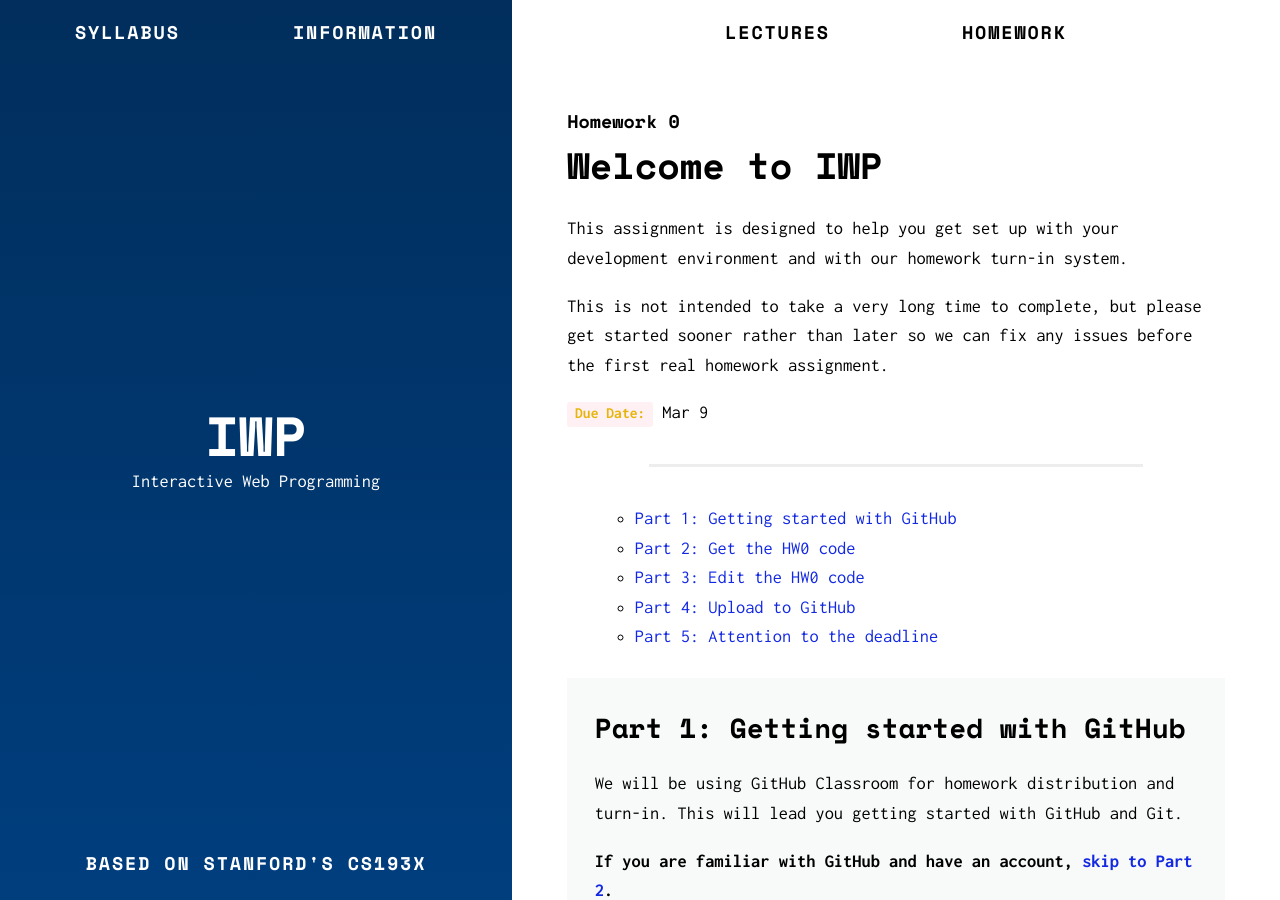
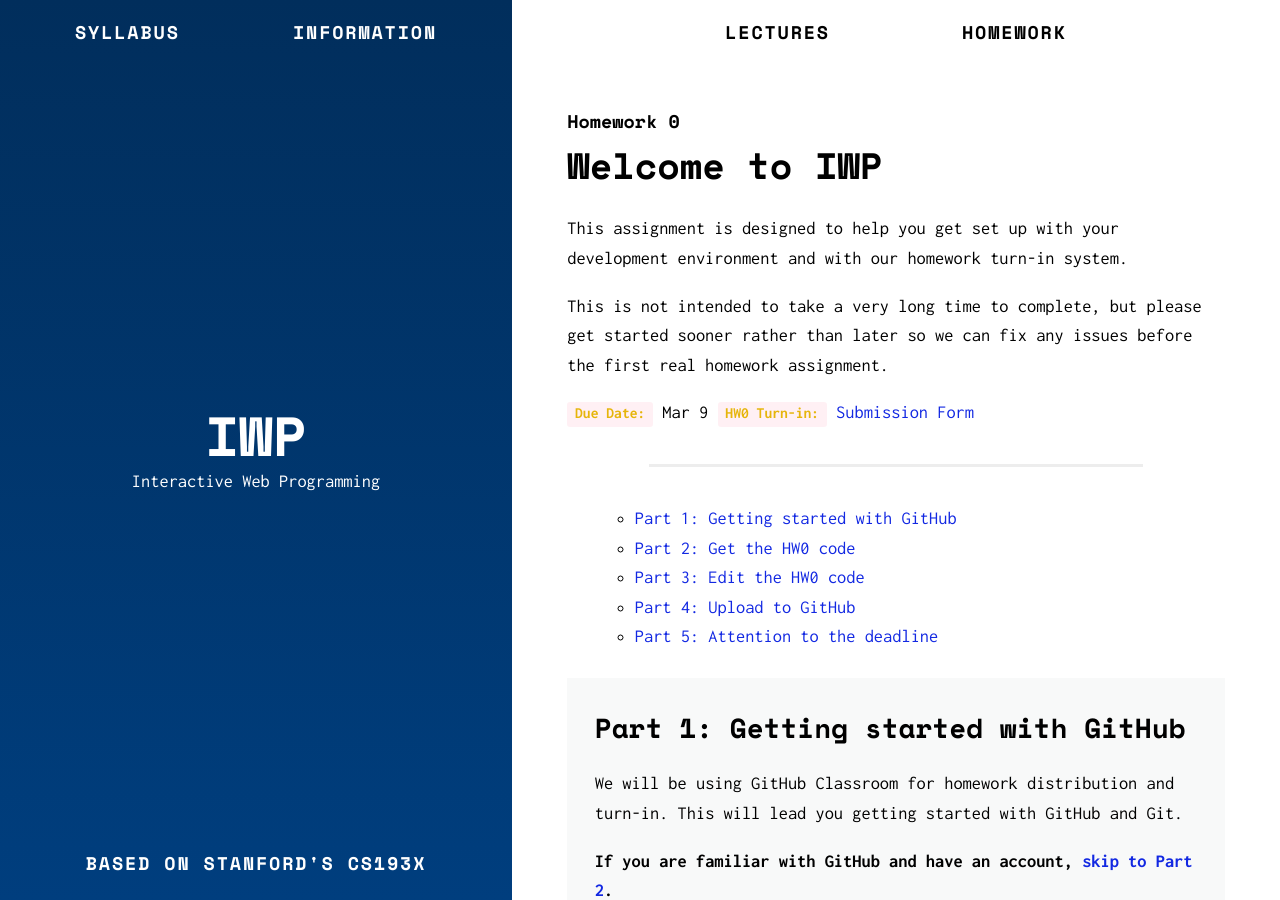
Before and after one commit to murilocamargos/iwp, a Jekyll site: the page built from _homework/0-welcome.md, in a window 1280 px wide and 900 px high. Built offline with Jekyll 4.4.1, drawn with Linux system fonts in a browser that asks for light colours.

Commit message:
Adiciona link do formulário na tarefa 0

```diff
--- a/_homework/0-welcome.md
+++ b/_homework/0-welcome.md
@@ -14,6 +14,7 @@ This assignment is designed to help you get set up with your development environ
 This is not intended to take a very long time to complete, but please get started sooner rather than later so we can fix any issues before the first real homework assignment.
 
 <span class="label">Due Date:</span> {{ page.deadline }}
+<span class="label">HW0 Turn-in:</span> [Submission Form]({{ page.turnin }})
 
 ---
 
```
